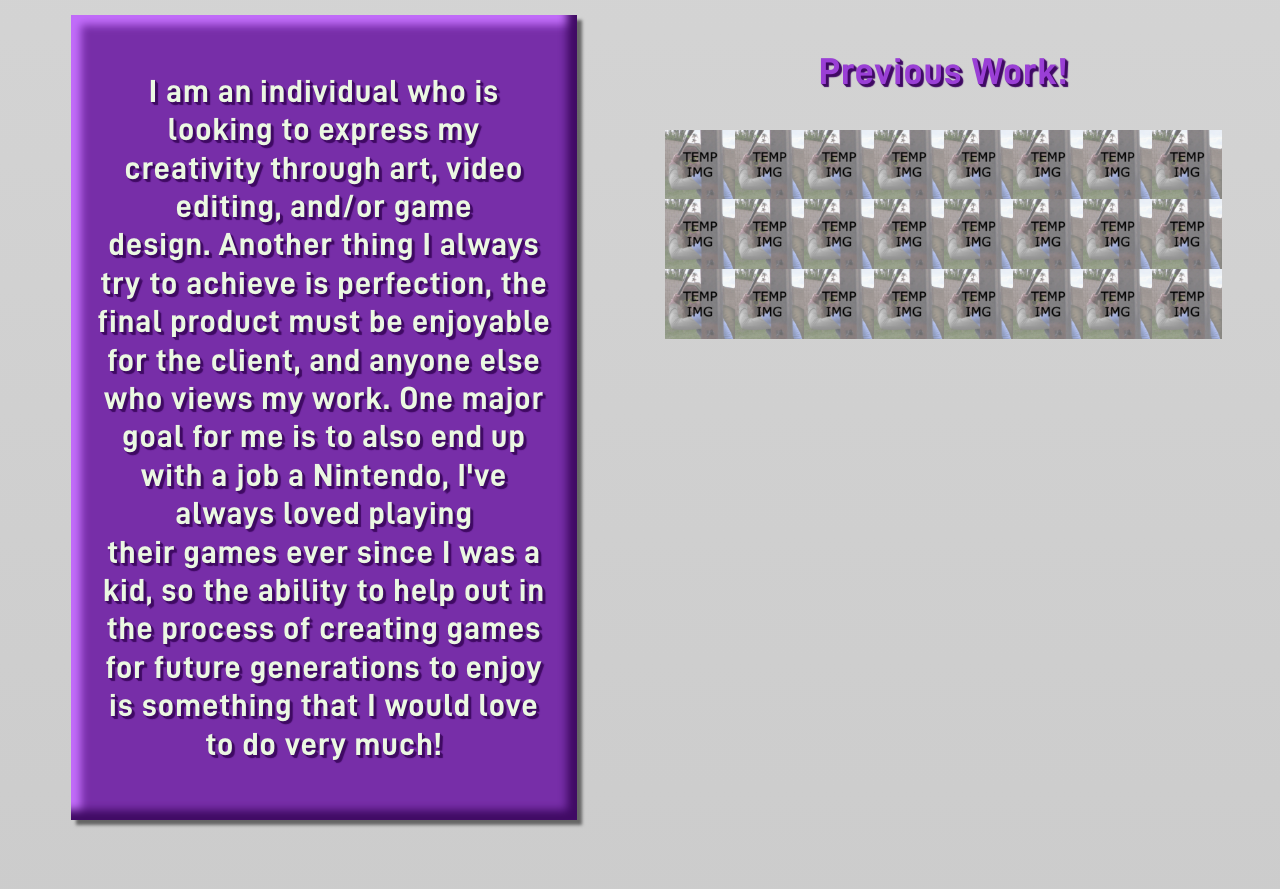
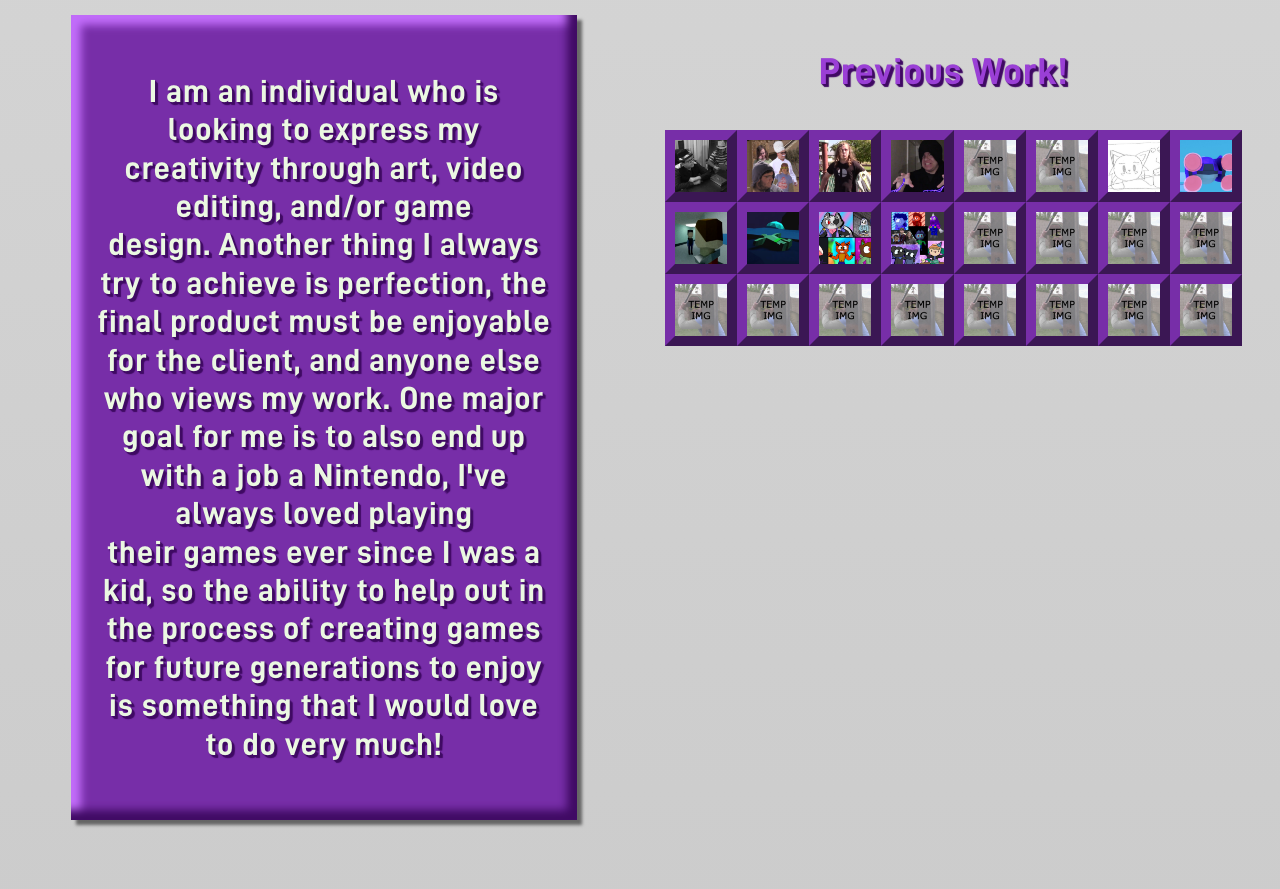
Before and after one commit to PurpulPancakes/test-site, a plain HTML site: page index.html in a window 1280 px wide. Shown: the part 980-1869 px from the top of the page. Drawn offline with Linux system fonts and the light colour scheme.

Commit message:
Day 3, Fixed Grid Problem, Started adding prev. work.

```diff
--- a/index.html
+++ b/index.html
@@ -30,8 +30,8 @@
         <aside id="Prev_Work">
             <h3>Previous Work!</h3>
                 <nav id="Images">
-                    <img id=a src="test_image01.png" alt="Example 1" style=" padding-top: 0px; padding-bottom: 0px;" /> <img id=b src="test_image01.png" alt="Example 2" style=" padding-top: 0px; padding-bottom: 0px;"/> <img id=c src="test_image01.png" alt="Example 3" style=" padding-top: 0px; padding-bottom: 0px;"/> <img id=d src="test_image01.png" alt="Example 4" style=" padding-top: 0px; padding-bottom: 0px;"/> <img id=e src="test_image01.png" alt="Example 5" style=" padding-top: 0px; padding-bottom: 0px;"/> <img id=f src="test_image01.png" alt="Example 6" style=" padding-top: 0px; padding-bottom: 0px;"/>
-                    <img id=g src="test_image01.png" alt="Example 7" style=" padding-top: 0px; padding-bottom: 0px;"/> <img id=h src="test_image01.png" alt="Example 8" style=" padding-top: 0px; padding-bottom: 0px;"/> <img id=i src="test_image01.png" alt="Example 9" style=" padding-top: 0px; padding-bottom: 0px;"/> <img id=j src="test_image01.png" alt="Example 10" style=" padding-top: 0px; padding-bottom: 0px;"/> <img id=k src="test_image01.png" alt="Example 11" style=" padding-top: 0px; padding-bottom: 0px;"/> <img id=l src="test_image01.png" alt="Example 12" style=" padding-top: 0px; padding-bottom: 0px;"/>
+                    <a href="https://www.youtube.com/watch?v=A09LHawgsbU&"><img id=a src="Journal.png" alt="The Treacherous Case of Colonel's Journal" style=" padding-top: 0px; padding-bottom: 0px;" /></a> <a href="https://www.youtube.com/watch?v=e8Y6IZSqDRw"><img id=b src="Pasta.png" alt="Chef's Pasta" style=" padding-top: 0px; padding-bottom: 0px;"/></a> <a href="https://www.youtube.com/watch?v=mFExxTkwv_A"><img id=c src="Retreat.png" alt="The Tactical Retreat" style=" padding-top: 0px; padding-bottom: 0px;"/></a> <a href="https://www.youtube.com/watch?v=Esiy7oeuLTo"><img id=d src="Emperor.png" alt="Luke Confronts The Emperor Recreated" style=" padding-top: 0px; padding-bottom: 0px;"/></a> <img id=e src="test_image01.png" alt="Example 5" style=" padding-top: 0px; padding-bottom: 0px;"/> <img id=f src="test_image01.png" alt="Example 6" style=" padding-top: 0px; padding-bottom: 0px;"/>
+                    <a href="https://www.youtube.com/watch?v=bv-iCgDIoYI"><img id=g src="Storyboard.png" alt="Animation Storyboard" style=" padding-top: 0px; padding-bottom: 0px;"/></a> <a href="https://www.youtube.com/watch?v=RRq8vgwp5Cs"><img id=h src="SonicRebuiltPart.png" alt="Sonic Rebuilt Part" style=" padding-top: 0px; padding-bottom: 0px;"/></a> <a href="https://www.youtube.com/watch?v=bxbcCUgKwLw"><img id=i src="HLVRAI.png" alt="HLVRAI Reanimated Part" style=" padding-top: 0px; padding-bottom: 0px;"/></a> <a href="https://www.youtube.com/watch?v=4N7GjdP0Ny0"><img id=j src="Shiny.png" alt="Shiny Reanimated Part" style=" padding-top: 0px; padding-bottom: 0px;"/></a> <a href="https://www.deviantart.com/purpulpancakes/gallery/all"><img id=k src="deviantart.png" alt="Deviantart Art" style=" padding-top: 0px; padding-bottom: 0px;"/></a> <a href="https://twitter.com/PurpulPancakes/media"><img id=l src="twitterart.png" alt="Twitter Art" style=" padding-top: 0px; padding-bottom: 0px;"/></a>
                     <img id=m src="test_image01.png" alt="Example 13" style=" padding-top: 0px; padding-bottom: 0px;"/> <img id=n src="test_image01.png" alt="Example 14" style=" padding-top: 0px; padding-bottom: 0px;"/> <img id=o src="test_image01.png" alt="Example 15" style=" padding-top: 0px; padding-bottom: 0px;"/> <img id=p src="test_image01.png" alt="Example 16" style=" padding-top: 0px; padding-bottom: 0px;"/> <img id=q src="test_image01.png" alt="Example 17" style=" padding-top: 0px; padding-bottom: 0px;"/> <img id=r src="test_image01.png" alt="Example 18" style=" padding-top: 0px; padding-bottom: 0px;"/>
                     <img id=s src="test_image01.png" alt="Example 19" style=" padding-top: 0px; padding-bottom: 0px;"/> <img id=t src="test_image01.png" alt="Example 20" style=" padding-top: 0px; padding-bottom: 0px;"/> <img id=u src="test_image01.png" alt="Example 21" style=" padding-top: 0px; padding-bottom: 0px;"/> <img id=v src="test_image01.png" alt="Example 22" style=" padding-top: 0px; padding-bottom: 0px;"/> <img id=w src="test_image01.png" alt="Example 23" style=" padding-top: 0px; padding-bottom: 0px;"/> <img id=x src="test_image01.png" alt="Example 24" style=" padding-top: 0px; padding-bottom: 0px;"/>
                 </nav>
--- a/main.css
+++ b/main.css
@@ -95,11 +95,19 @@ nav#Images{
     display: grid;
     grid-template-columns: 1fr 1fr 1fr 1fr 1fr 1fr 1fr 1fr;
     grid-template-rows: 1fr 1fr 1fr;
+    column-gap: 20px;
     width: 100%;
 }
-nav#Images img#a:hover{
+nav#Images img{
+    border: outset rgb(119, 46, 168) 10px;
+    transition: .5s;
+}
+nav#Images img:hover{
     align-content: center;
-    width: 110%;
+    width: 108%;
+    border: outset rgb(119, 46, 168) 6.4px;
+    z-index: 100;
+    transition: .2s;
 }
 section#SkillsIntro{
     padding-top: 35px;
```
Also changed, not shown: Emperor.png (added), Examples.txt, HLVRAI.png (added), Journal.png (added), Pasta.png (added), Retreat.png (added), Shiny.png (added), SonicRebuiltPart.png (added), Storyboard.png (added), deviantart.png (added), twitterart.png (added).
